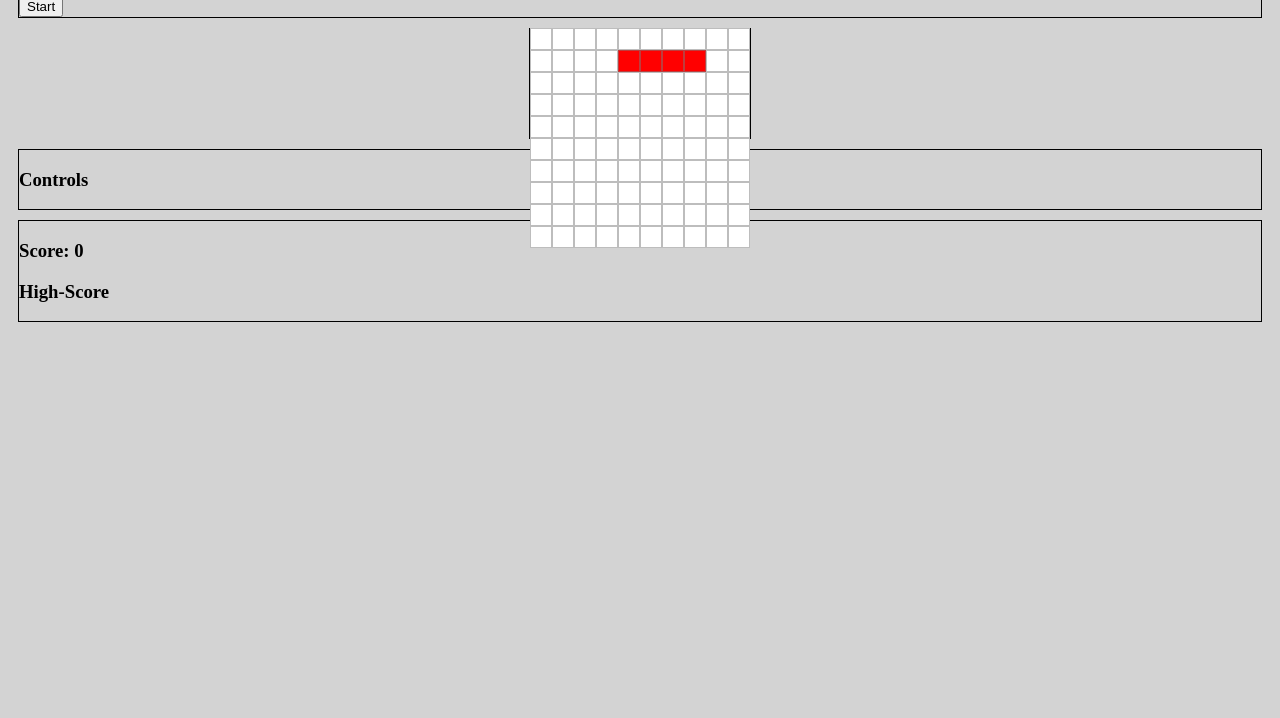
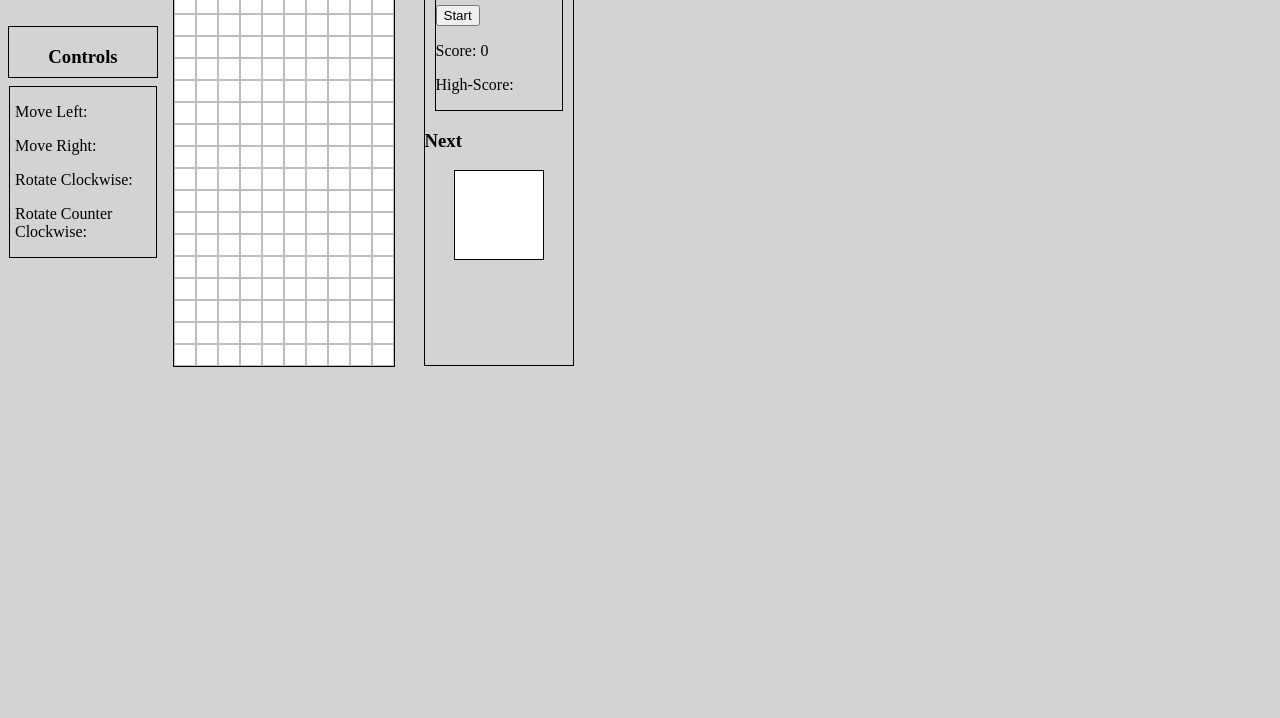
Before and after one commit to tverg419/tetris, a plain HTML site: page index.html in a window 1280 px wide. Shown: the part 82-800 px from the top of the page. Drawn offline with Linux system fonts and the light colour scheme.

Commit message:
added some game logic + fixed styling

```diff
--- a/index.html
+++ b/index.html
@@ -9,9 +9,14 @@
 </head>
 <body>
     <div id='game'>
-        <div class='game-header'>
-            <h2>Tetris</h2>
-            <button id='start-button'>Start</button>
+        <div class=game-board-left>
+            <h3 id='control-header'>Controls</h3>
+            <div class='controls'>
+                <p>Move Left:</p>
+                <p>Move Right:</p>
+                <p>Rotate Clockwise:</p>
+                <p>Rotate Counter Clockwise:</p>
+            </div>
         </div>
         <div class='game-board'>
             <div class='square'></div><div class='square'></div><div class='square'></div><div class='square'></div><div class='square'></div><div class='square'></div><div class='square'></div><div class='square'></div><div class='square'></div><div class='square'></div>
@@ -19,13 +24,33 @@
             <div class='square'></div><div class='square'></div><div class='square'></div><div class='square'></div><div class='square'></div><div class='square'></div><div class='square'></div><div class='square'></div><div class='square'></div><div class='square'></div>
             <div class='square'></div><div class='square'></div><div class='square'></div><div class='square'></div><div class='square'></div><div class='square'></div><div class='square'></div><div class='square'></div><div class='square'></div><div class='square'></div>
             <div class='square'></div><div class='square'></div><div class='square'></div><div class='square'></div><div class='square'></div><div class='square'></div><div class='square'></div><div class='square'></div><div class='square'></div><div class='square'></div>
-        </div>
-        <div class=game-board-left>
-            <h3>Controls</h3>
+            <div class='square'></div><div class='square'></div><div class='square'></div><div class='square'></div><div class='square'></div><div class='square'></div><div class='square'></div><div class='square'></div><div class='square'></div><div class='square'></div>
+            <div class='square'></div><div class='square'></div><div class='square'></div><div class='square'></div><div class='square'></div><div class='square'></div><div class='square'></div><div class='square'></div><div class='square'></div><div class='square'></div>
+            <div class='square'></div><div class='square'></div><div class='square'></div><div class='square'></div><div class='square'></div><div class='square'></div><div class='square'></div><div class='square'></div><div class='square'></div><div class='square'></div>
+            <div class='square'></div><div class='square'></div><div class='square'></div><div class='square'></div><div class='square'></div><div class='square'></div><div class='square'></div><div class='square'></div><div class='square'></div><div class='square'></div>
+            <div class='square'></div><div class='square'></div><div class='square'></div><div class='square'></div><div class='square'></div><div class='square'></div><div class='square'></div><div class='square'></div><div class='square'></div><div class='square'></div>
+            <div class='square'></div><div class='square'></div><div class='square'></div><div class='square'></div><div class='square'></div><div class='square'></div><div class='square'></div><div class='square'></div><div class='square'></div><div class='square'></div>
+            <div class='square'></div><div class='square'></div><div class='square'></div><div class='square'></div><div class='square'></div><div class='square'></div><div class='square'></div><div class='square'></div><div class='square'></div><div class='square'></div>
+            <div class='square'></div><div class='square'></div><div class='square'></div><div class='square'></div><div class='square'></div><div class='square'></div><div class='square'></div><div class='square'></div><div class='square'></div><div class='square'></div>
+            <div class='square'></div><div class='square'></div><div class='square'></div><div class='square'></div><div class='square'></div><div class='square'></div><div class='square'></div><div class='square'></div><div class='square'></div><div class='square'></div>
+            <div class='square'></div><div class='square'></div><div class='square'></div><div class='square'></div><div class='square'></div><div class='square'></div><div class='square'></div><div class='square'></div><div class='square'></div><div class='square'></div>
+            <div class='square'></div><div class='square'></div><div class='square'></div><div class='square'></div><div class='square'></div><div class='square'></div><div class='square'></div><div class='square'></div><div class='square'></div><div class='square'></div>
+            <div class='square'></div><div class='square'></div><div class='square'></div><div class='square'></div><div class='square'></div><div class='square'></div><div class='square'></div><div class='square'></div><div class='square'></div><div class='square'></div>
+            <div class='square'></div><div class='square'></div><div class='square'></div><div class='square'></div><div class='square'></div><div class='square'></div><div class='square'></div><div class='square'></div><div class='square'></div><div class='square'></div>
+            <div class='square'></div><div class='square'></div><div class='square'></div><div class='square'></div><div class='square'></div><div class='square'></div><div class='square'></div><div class='square'></div><div class='square'></div><div class='square'></div>
+            <div class='square'></div><div class='square'></div><div class='square'></div><div class='square'></div><div class='square'></div><div class='square'></div><div class='square'></div><div class='square'></div><div class='square'></div><div class='square'></div>
         </div>
         <div class='game-board-right'>
-            <h3 id='score'>Score: 0</h3>
-            <h3 id='high-score'>High-Score</h3>
+            <div class='game-header'>
+                <h2>Tetris</h2>
+                <button id='start-button'>Start</button>
+                <div class='scoreboard'>
+                    <p id='score'>Score: 0</p>
+                    <p id='high-score'>High-Score:</p>
+            </div>
+            </div>
+            <h3>Next</h3>
+            <div id='next-piece'></div>
         </div>
     </div>
     <script src='script.js'></script>
--- a/script.js
+++ b/script.js
@@ -140,38 +140,32 @@ const zTetrimino = [
 ]
 
 const tetriminoes = [iTetrimino, jTetrimino, lTetrimino, oTetrimino, sTetrimino, tTetrimino, zTetrimino]
-const tetriminoColors = {
-    iTetrimino: 'cyan',
-    jTetrimino: 'blue',
-    lTetrimino: 'orange',
-    oTetrimino: 'yellow',
-    sTetrimino: 'green',
-    tTetrimino: 'purple',
-    zTetrimino: 'red'
-}
+const tetriminoColors = ['cyan','blue','orange','yellow','green','purple','red']
 
 // Stores current information
-let currentTetrimino = tetriminoes[0][0]
 let currentPosition = 4 // Starts at the top of the grid
-let currentColor = tetriminoColors[tetriminoes[0]]
+let randomNumber = Math.floor(Math.random()*tetriminoes.length)
+let randomRotation = Math.floor(Math.random()*tetriminoes[0].length)
+let currentTetrimino = tetriminoes[randomNumber][randomRotation]
+let currentColor = tetriminoColors[randomNumber]
 
 // function to create grid(width * height)
-function createGrid(width, height) {
-    for (let i = 0; i < height; i++) {
-        for (let j = 0; j < width; j++) {
-            let div = document.createElement('div')
-            div.classList.add('square')
-            gameBoard.appendChild(div)
-        }
-    }
-}
+// function createGrid(width, height) {
+//     for (let i = 0; i < height; i++) {
+//         for (let j = 0; j < width; j++) {
+//             let div = document.createElement('div')
+//             div.classList.add('square')
+//             gameBoard.appendChild(div)
+//         }
+//     }
+// }
 
 function drawTetrimino() {
     currentTetrimino.forEach(square => {
         for (let i = 0; i < square.length; i++) {
             for(let j = 0; j < square.length; j++) {
                 if (currentTetrimino[i][j] === 1) {
-                    squares[currentPosition + (10 * i) + j].style.background = 'red'
+                    squares[currentPosition + (10 * i) + j].style.background = 'cyan'
                 } else {
                     squares[currentPosition + (10 * i) + j].style.background = 'white'
                 }
@@ -179,11 +173,30 @@ function drawTetrimino() {
         }
     })
 }
-function undraw() {
+function undrawTetrimino() {
+    currentTetrimino.forEach(square => {
+        for (let i = 0; i < square.length; i++) {
+            for(let j = 0; j < square.length; j++) {
+                squares[currentPosition + (10 * i) + j].style.background = 'white'
+            }
+        }
+    })
+}
+drawTetrimino()
+// Movement Functions
+function moveDown() {
+    undrawTetrimino()
+    currentPosition += boardWidth
+    drawTetrimino()
+}
+function moveLeft() {
+
+}
+function moveRight() {
 
 }
 
-document.addEventListener('DOMContentLoaded', createGrid(boardWidth, boardHeight))
-drawTetrimino()
-console.log(currentTetrimino[1][1])
+document.addEventListener('DOMContentLoaded', function () {
+    // createGrid(boardWidth, boardHeight)
+    setInterval(moveDown(), 1000)})
 console.log('Working')
--- a/style.css
+++ b/style.css
@@ -6,7 +6,7 @@ body {
     margin: 10px;
 }
 .game-board{
-    height: 110px;
+    height: 440px;
     width: 220px;
     background: black;
     display: flex;
@@ -23,10 +23,35 @@ body {
     margin: 0 auto;
 }
 .game-board-left{
+    height: 50px;
+    width: 148px;
     border: 1px solid black;
-    margin: 10px;
+    margin: 100px 0;
+}
+.controls {
+    border: 1px solid black;
+    padding: 0 5px;
 }
 .game-board-right{
+    width: 148px;
     border: 1px solid black;
-    margin: 10px;
+    margin: 0 auto;
+    justify-content: space-between;
 }
+#game {
+    height: 440px;
+    width: 580px;
+    display:flex;
+    flex-direction: row;
+    justify-content: center;
+}
+#control-header{
+    text-align: center;
+}
+#next-piece {
+    background: white;
+    height: 88px;
+    width: 88px;
+    border: 1px solid black;
+    margin: 0 auto;
+}
```
